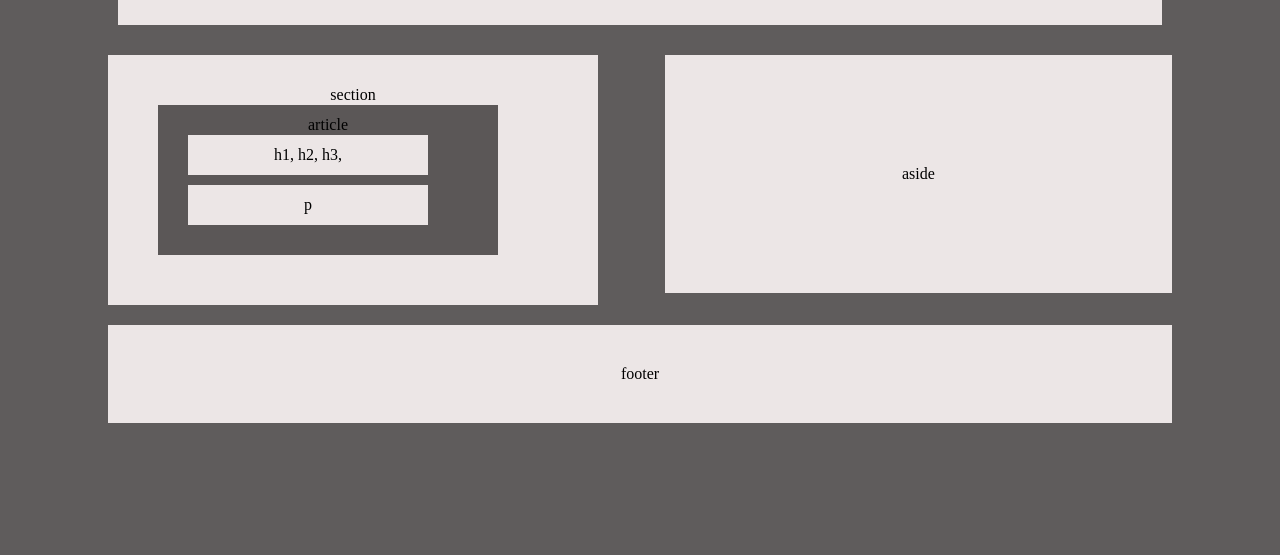
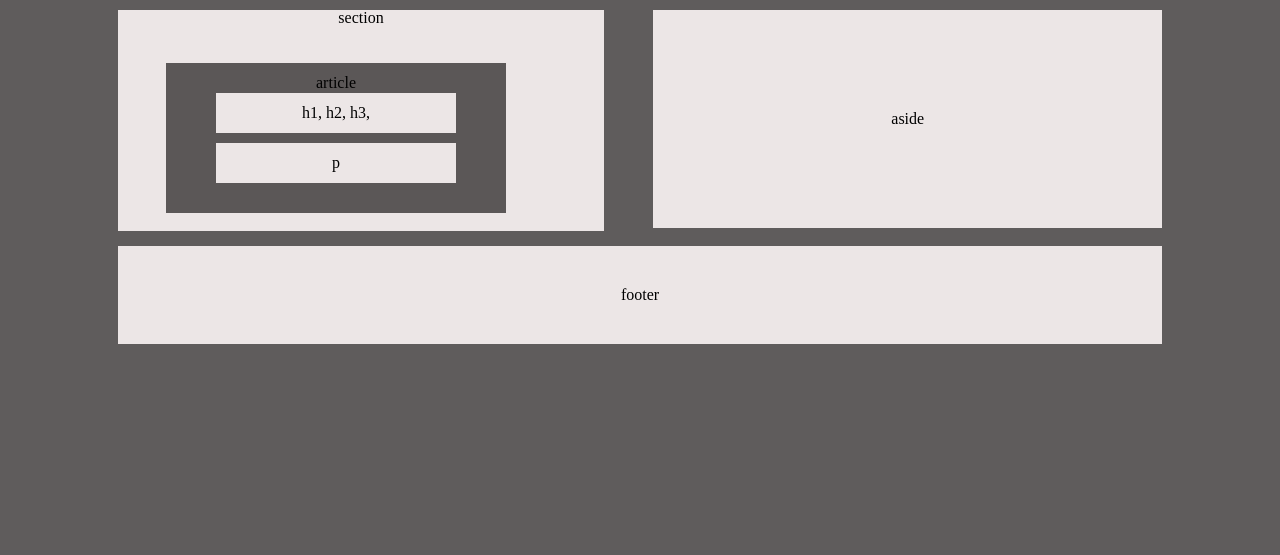
Before and after one commit to Hassanish/HW-Wireframe.io, a plain HTML site: page index.html in a window 1280 px wide. Shown: the part 245-800 px from the top of the page. Drawn offline with Linux system fonts and the light colour scheme.

Commit message:
Update style.css

```diff
--- a/style.css
+++ b/style.css
@@ -1,4 +1,5 @@
-body{
+
+      body{
     background: rgba(58, 54, 54, 0.808);
      }
         #container{
@@ -7,7 +8,7 @@ body{
         }
         .header{
             text-align:center;
-            padding:40px;
+            padding:30px;
             top: 5px;
             margin:10px;
             background: rgb(236, 230, 230)
@@ -17,7 +18,8 @@ body{
             width:300px;
             padding:20px;
             margin:10px;
-            bottom:0px;
+            margin-left:40px;
+           margin-top:45px;
             background:rgb(58, 54, 54, 0.808);
          }
          #hhh{
@@ -25,24 +27,25 @@ body{
             width:200px;
             padding:20px;
             margin:10px;
+            margin-left:30px;
              background:rgb(236, 230, 230)
          }
          #sec{
             text-align:center;
-            width:410px;
-            padding:40px;
-            margin:20px;
-            margin-left:0px;
+            width:470px;
+            padding:8px;
+            margin:15px;
+            margin-left:10px;
             line-height: 0px;
             float:left;
             background: rgb(236, 230,230)
         }
         #aside{
-            width:27%;
+            width:29%;
             text-align:center;
-            padding:110px;
-            margin:20px;
-            margin-right:0px;
+            padding:100px;
+            margin:15px;
+            margin-right:10px;
             float:right;
             background:rgb(236, 230, 230)
         }
@@ -51,12 +54,14 @@ body{
             width:200px;
             padding:20px;
             margin:10px;
+            margin-left:30px;
             background:rgb(236, 230, 230)
         }
        #foot{
             clear: both;
             text-align:center;
             padding:40px;
+            margin-left:10px;
+            margin-right:10px;
             background-color:rgb(236, 230, 230);
-            width:
         }
```
